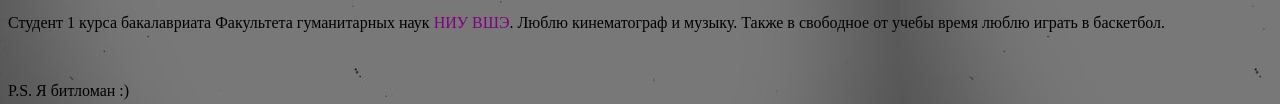
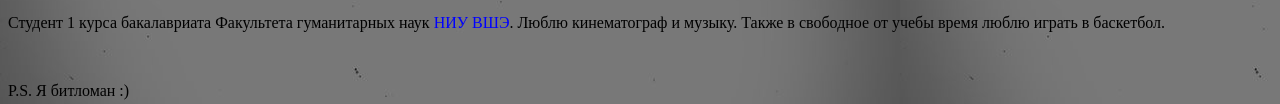
Before and after one commit to AytaDzhivanov/AytaDzhivanov.github.io, a plain HTML site: page index.html in a window 1280 px wide. Shown: the part 303-407 px from the top of the page. Drawn offline with Linux system fonts and the light colour scheme.

Commit message:
Последний штрих

```diff
--- a/index.html
+++ b/index.html
@@ -8,7 +8,7 @@
   <left><h1>Айта Дживанов</h1></left>
   <left><img alt="Это я" width="15%" src="me.jpg"></left>
   <br/>
-  <p>Студент 1 курса бакалавриата Факультета гуманитарных наук <font color="purple">НИУ ВШЭ</font>. Люблю кинематограф и музыку. Также в свободное от учебы время люблю играть в баскетбол.</p>
+  <p>Студент 1 курса бакалавриата Факультета гуманитарных наук <font color="blue">НИУ ВШЭ</font>. Люблю кинематограф и музыку. Также в свободное от учебы время люблю играть в баскетбол.</p>
   <br/>
   <p>P.S. Я битломан :)</p>
   <left><img alt="The Beatles" width="15%" src="beatles.jpg"</left>
```
